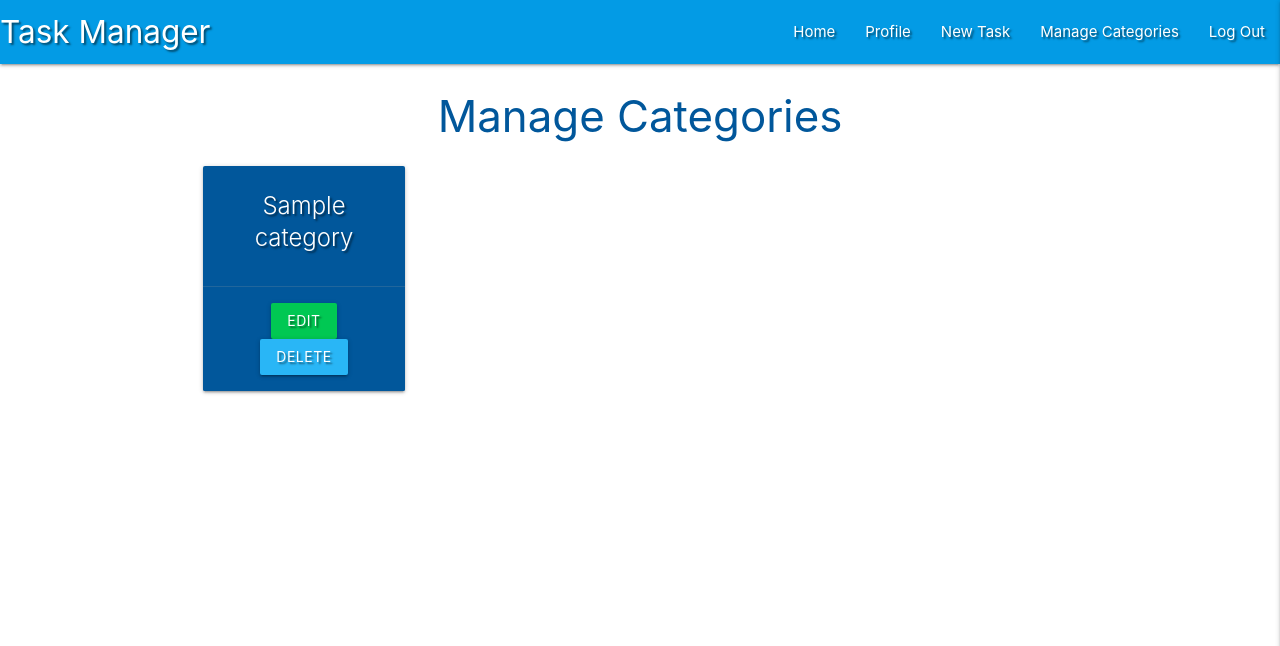
After one commit to emmahewson/task-manager-mongo, a Flask app: page /get_categories in a window 1280 px wide. The commit adds this page. Shown: the top 646 px of the page. Run offline with Flask 2, Linux system fonts and the light colour scheme; the visitor is signed in with stand-in values (Sample User, id 1); a database or web service that is not in the repository returns one stand-in record (values such as "Sample title"); some libraries are stand-ins or nearby versions.

Commit message:
Add manage categories

```diff
--- a/app.py
+++ b/app.py
@@ -5,6 +5,7 @@ from flask import (
 from flask_pymongo import PyMongo
 from bson.objectid import ObjectId
 from werkzeug.security import generate_password_hash, check_password_hash
+from datetime import datetime
 if os.path.exists("env.py"):
     import env
 
@@ -21,7 +22,7 @@ mongo = PyMongo(app)
 @app.route("/")
 @app.route("/get_tasks")
 def get_tasks():
-    tasks = list(mongo.db.tasks.find())
+    tasks = list(mongo.db.tasks.find().sort("due_date", 1))
     return render_template("tasks.html", tasks=tasks)
 
 
@@ -149,6 +150,15 @@ def delete_task(task_id):
     return redirect(url_for("get_tasks"))
 
 
+@app.route("/get_categories")
+def get_categories():
+    if session["user"] == "admin":
+        categories = list(mongo.db.categories.find().sort("category_name", 1))
+        return render_template("categories.html", categories=categories)
+    else:
+        return redirect(url_for("signin"))
+
+
 if __name__ == "__main__":
     app.run(host=os.environ.get("IP"),
             port=int(os.environ.get("PORT")),
--- a/templates/base.html
+++ b/templates/base.html
@@ -40,7 +40,9 @@
             {% if session.user %}
                 <li><a href="{{ url_for('profile', username=session['user']) }}">Profile</a></li>
                 <li><a href="{{ url_for('add_task')}}">New Task</a></li>
-                <li><a href="#">Manage Categories</a></li>
+                {% if session.user|lower == "admin"|lower %}
+                    <li><a href="{{ url_for('get_categories')}}">Manage Categories</a></li>
+                {% endif %}
                 <li><a href="{{ url_for('signout')}}">Log Out</a></li>
             {% else %}
                 <li><a href="{{ url_for('signin')}}">Log In</a></li>
@@ -56,7 +58,9 @@
         {% if session.user %}
             <li><a href="{{ url_for('profile', username=session['user']) }}">Profile</a></li>
             <li><a href="{{ url_for('add_task')}}">New Task</a></li>
-            <li><a href="#">Manage Categories</a></li>
+            {% if session.user|lower == "admin"|lower %}
+                <li><a href="{{ url_for('get_categories')}}">Manage Categories</a></li>
+            {% endif %}
             <li><a href="{{ url_for('signout')}}">Log Out</a></li>
         {% else %}
             <li><a href="{{ url_for('signin')}}">Log In</a></li>
--- /dev/null
+++ b/templates/categories.html
@@ -0,0 +1,24 @@
+{% extends "base.html" %}
+{% block content %}
+
+<h3 class="light-blue-text text-darken-4 center-align">Manage Categories</h3>
+<div class="container">
+    <div class="row">
+
+        {% for category in categories %}
+            <div class="col s12 m3">
+                <div class="card light-blue darken-4 text-shadow center-align">
+                    <div class="card-content white-text">
+                        <span class="card-title">{{ category.category_name }}</span>
+                    </div>
+                    <div class="card-action">
+                        <a href="#" class="btn green accent-4">Edit</a>
+                        <a href="#" class="btn light-blue lighten-1">Delete</a>
+                    </div>
+                </div>
+            </div>
+        {% endfor %}
+    </div>
+</div>
+
+{% endblock %}
```
